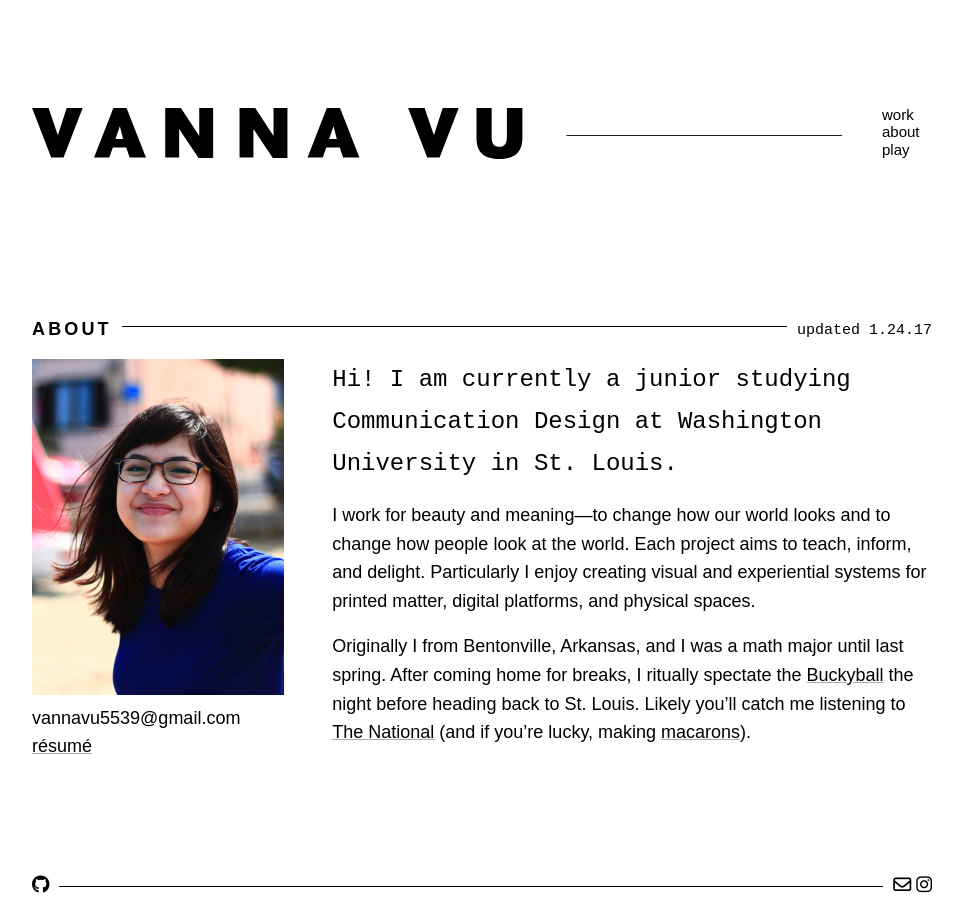
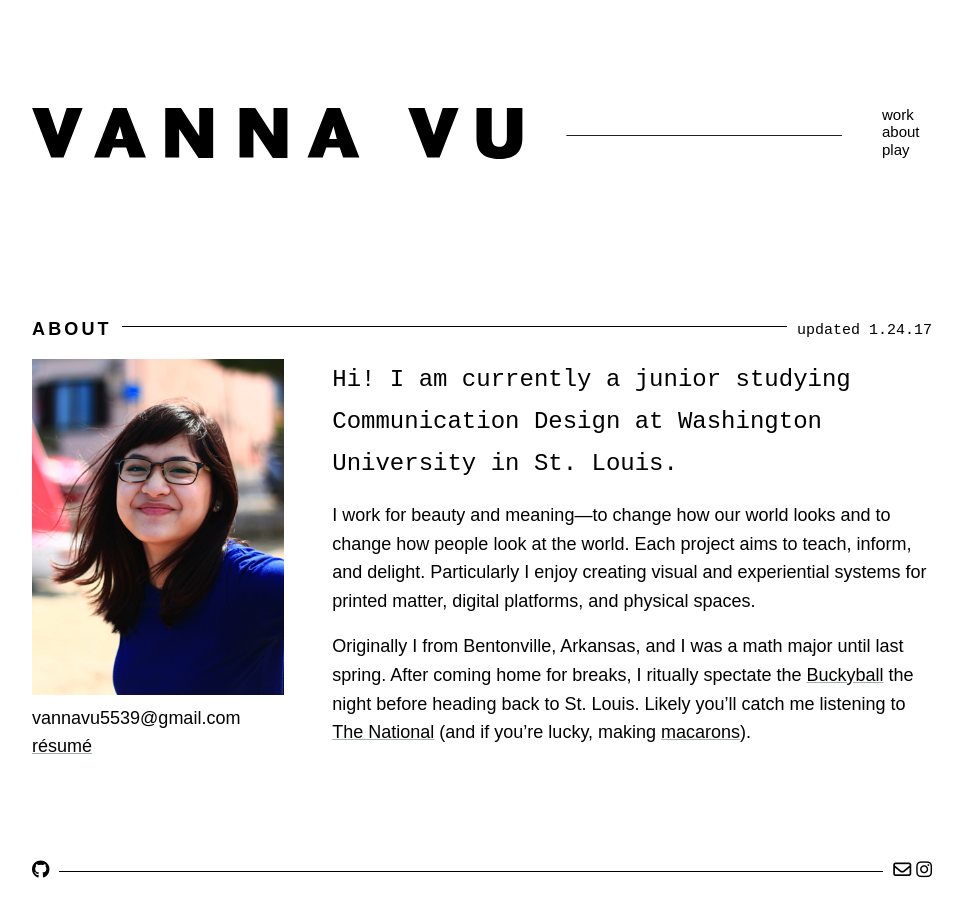
Before and after one commit to vannavu/vannavu.github.io, a Jekyll site: the page built from about.md, in a window 1280 px wide. Shown: the whole page, without its empty margins (158-1121 px from the left). Built offline with Jekyll 4.4.1, drawn with Linux system fonts in a browser that asks for light colours; nearby versions of some CDN libraries; some web fonts are replaced.

Commit message:
fixed footer position

```diff
--- a/assets/css/style.css
+++ b/assets/css/style.css
@@ -256,7 +256,7 @@ a.back {
 }
 
 footer {
-	margin: 6em 0 0 0;
+	margin: 6em 0 1em 0;
 	-webkit-animation: fadeInLeft 3s;
 	animation: fadeInLeft 3s;
 	border-top: 1px solid black;
```
Also changed, not shown: 1 other file.
